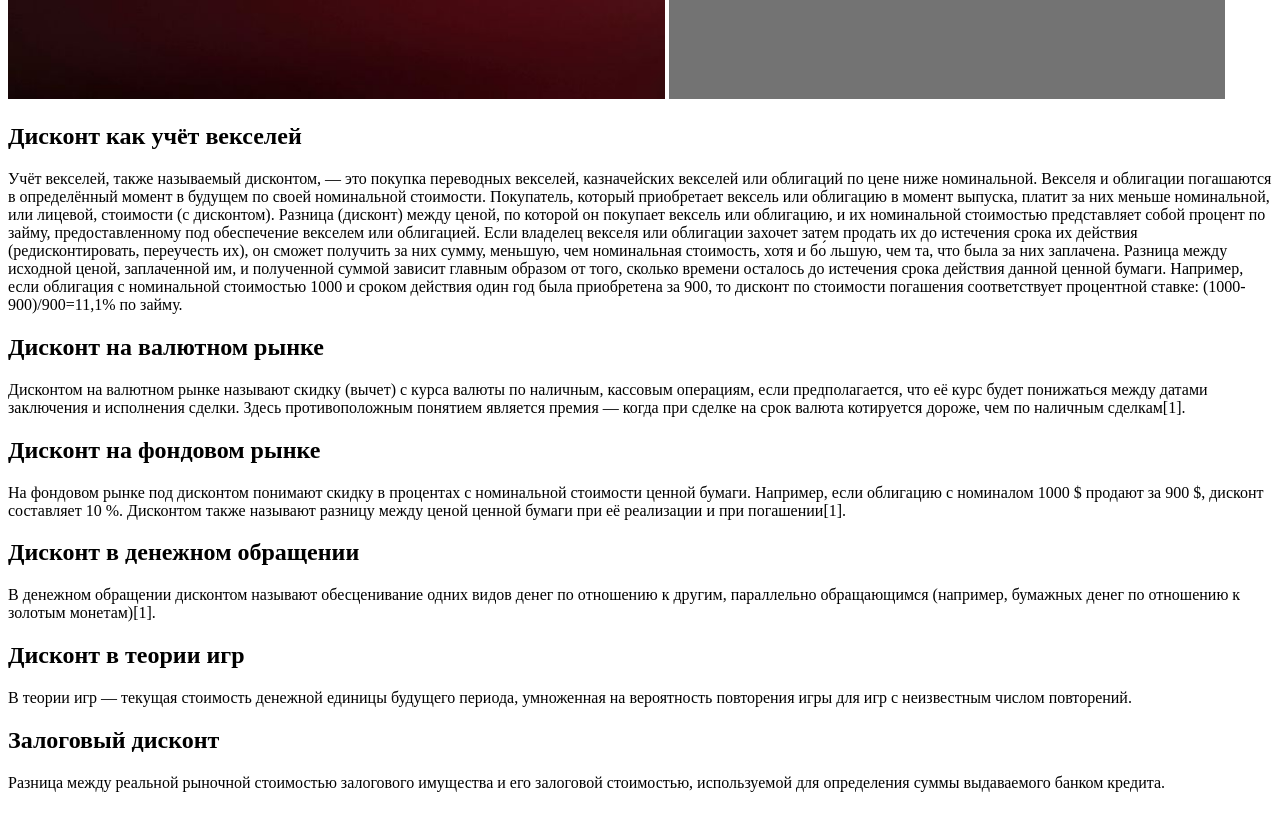
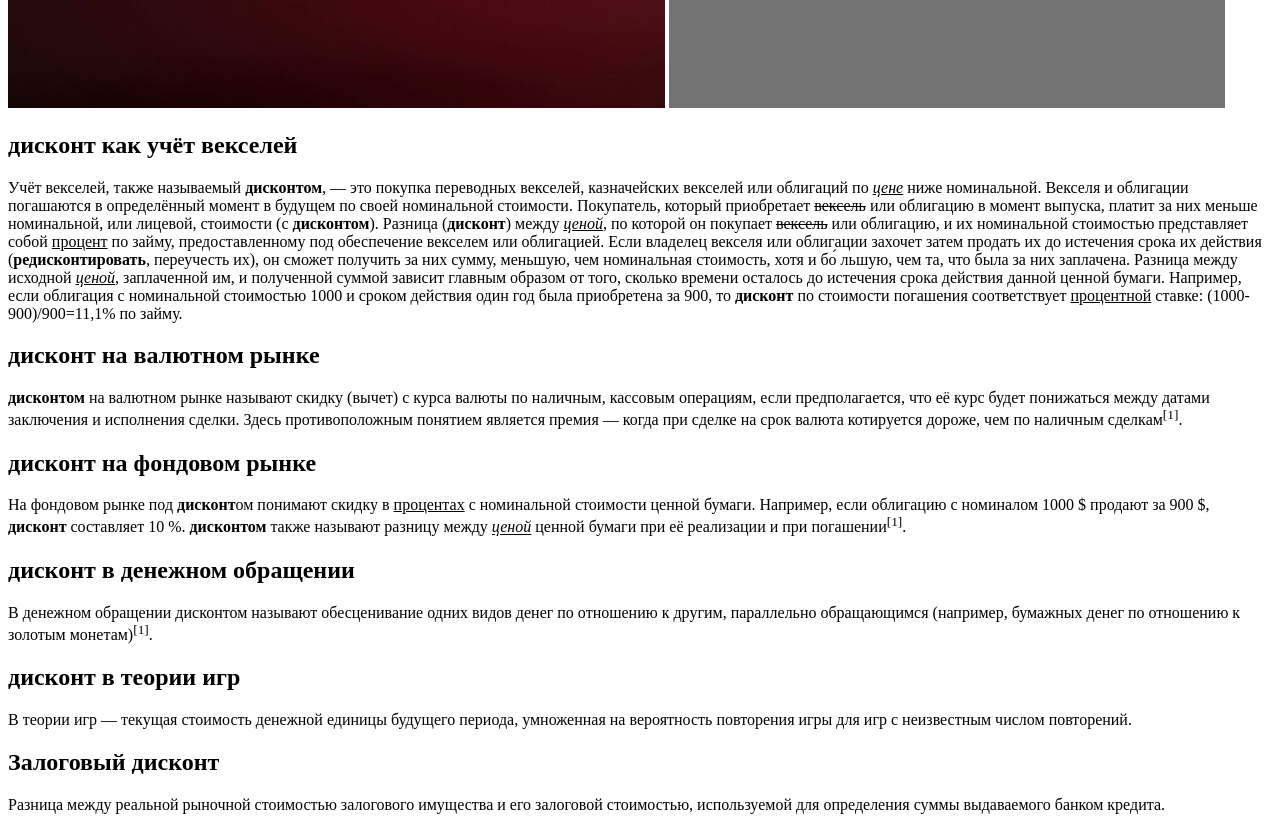
Before and after one commit to ErmolenkoArtem/web-front-labs, a plain HTML site: page discount.html in a window 1280 px wide. Shown: the part 1480-2310 px from the top of the page. Before the commit the page ends 2288 px from the top, so only its background shows below. Drawn offline with Linux system fonts and the light colour scheme.

Commit message:
Форматирование текста

```diff
--- a/discount.html
+++ b/discount.html
@@ -2,27 +2,27 @@
 <html>
     <head>
         <meta charset="UTF-8">
-        <title>Ермоленко Артём Эдуардович. Дисконт</title>
+        <title>Ермоленко Артём Эдуардович. <b>дисконт</b></title>
     </head>
 
     <body>
-        <h1>Дисконт</h1>
+        <h1><b>дисконт</b></h1>
         <p>
             <img src="discount3.jpg" height="300">
         </p>
 
         <p>
-            <b>Дисконт</b> (англ. <i>discount</i>) — <b>экономический термин</b>, в буквальном переводе
-            с английского означает <i>скидка</i>, <i>вычет</i>, <i>разница</i>[1]. В зависимости
+            <b><b>дисконт</b></b> (англ. <i>discount</i>) — <b>экономический термин</b>, в буквальном переводе
+            с английского означает <i><i>скидка</i></i>, <i>вычет</i>, <i>разница</i><sup>[1]</sup>. В зависимости
             от <b>контекста</b>, может принимать различные значения.
         </p>
 
-        <h2>Дисконт на товарном рынке</h2>
+        <h2><b>дисконт</b> на товарном рынке</h2>
 
         <p>
-            Скидка с объявленной прейскурантной цены товара или услуги, предоставляемая продавцом
-            потребителю во время распродажи[1]. Скидка может быть предложена при незамедлительной
-            оплате наличными (наличная скидка) либо при оптовой закупке (торговая скидка). Торговые
+            <i>скидка</i> с объявленной прейскурантной <i><u>цены</u></i> товара или услуги, предоставляемая продавцом
+            потребителю во время распродажи<sup>[1]</sup>. <i>скидка</i> может быть предложена при незамедлительной
+            оплате наличными (наличная <i>скидка</i>) либо при оптовой закупке (торговая <i>скидка</i>). Торговые
             скидки предоставляются для того, чтобы позволить продавцу увеличить объём продаж и,
             следовательно, достичь экономии от масштаба, или используются, как уловка, чтобы
             заручиться «верностью» клиента, или предо- ставляются по требованию крупного и влиятельного
@@ -34,51 +34,51 @@
             <img src="discount1.jpg" width="44%">
         </p>
         <p>
-            <h2>Дисконт как учёт векселей</h2>
+            <h2>дисконт как учёт векселей</h2>
         </p>
         <p>
-            Учёт векселей, также называемый дисконтом, — это покупка переводных векселей,
-            казначейских векселей или облигаций по цене ниже номинальной. Векселя и
+            Учёт векселей, также называемый <b>дисконтом</b>, — это покупка переводных векселей,
+            казначейских векселей или облигаций по <i><u>цене</u></i> ниже номинальной. Векселя и
             облигации погашаются в определённый момент в будущем по своей номинальной
-            стоимости. Покупатель, который приобретает вексель или облигацию в момент выпуска,
-            платит за них меньше номинальной, или лицевой, стоимости (с дисконтом).
-            Разница (дисконт) между ценой, по которой он покупает вексель или облигацию,
-            и их номинальной стоимостью представляет собой процент по займу, предоставленному
+            стоимости. Покупатель, который приобретает <s>вексель</s> или облигацию в момент выпуска,
+            платит за них меньше номинальной, или лицевой, стоимости (с <b>дисконтом</b>).
+            Разница (<b>дисконт</b>) между <i><u>ценой</u></i>, по которой он покупает <s>вексель</s> или облигацию,
+            и их номинальной стоимостью представляет собой <u>процент</u> по займу, предоставленному
             под обеспечение векселем или облигацией. Если владелец векселя или облигации захочет
-            затем продать их до истечения срока их действия (редисконтировать, переучесть их),
+            затем продать их до истечения срока их действия (<b>редисконтировать</b>, переучесть их),
             он сможет получить за них сумму, меньшую, чем номинальная стоимость, хотя и бо́ льшую,
-            чем та, что была за них заплачена. Разница между исходной ценой, заплаченной им,
+            чем та, что была за них заплачена. Разница между исходной <i><u>ценой</u></i>, заплаченной им,
             и полученной суммой зависит главным образом от того, сколько времени осталось до истечения
             срока действия данной ценной бумаги. Например, если облигация с номинальной стоимостью 1000
-            и сроком действия один год была приобретена за 900, то дисконт по стоимости погашения
-            соответствует процентной ставке: (1000-900)/900=11,1% по займу.
+            и сроком действия один год была приобретена за 900, то <b>дисконт</b> по стоимости погашения
+            соответствует <u>процентной</u> ставке: (1000-900)/900=11,1% по займу.
         </p>
         <p>
-            <h2>Дисконт на валютном рынке</h2>
+            <h2>дисконт на валютном рынке</h2>
         </p>
         <P>
-            Дисконтом на валютном рынке называют скидку (вычет) с курса валюты по наличным, кассовым операциям,
+            <b>дисконтом</b> на валютном рынке называют скидку (вычет) с курса валюты по наличным, кассовым операциям,
             если предполагается, что её курс будет понижаться между датами заключения и исполнения сделки.
             Здесь противоположным понятием является премия — когда при сделке на срок валюта котируется дороже,
-            чем по наличным сделкам[1].
+            чем по наличным сделкам<sup>[1]</sup>.
         </P>
         <p>
-            <h2>Дисконт на фондовом рынке</h2>
+            <h2>дисконт на фондовом рынке</h2>
         </p>
         <p>
-            На фондовом рынке под дисконтом понимают скидку в процентах с номинальной стоимости ценной бумаги.
-            Например, если облигацию с номиналом 1000 $ продают за 900 $, дисконт составляет 10 %. Дисконтом
-            также называют разницу между ценой ценной бумаги при её реализации и при погашении[1].
+            На фондовом рынке под <b>дисконт</b>ом понимают скидку в <u>процентах</u> с номинальной стоимости ценной бумаги.
+            Например, если облигацию с номиналом 1000 $ продают за 900 $, <b>дисконт</b> составляет 10 %. <b>дисконтом</b>
+            также называют разницу между <i><u>ценой</u></i> ценной бумаги при её реализации и при погашении<sup>[1]</sup>.
         </p>
         <p>
-            <h2>Дисконт в денежном обращении</h2>
+            <h2>дисконт в денежном обращении</h2>
         </p>
         <p>
             В денежном обращении дисконтом называют обесценивание одних видов денег по отношению к другим,
-            параллельно обращающимся (например, бумажных денег по отношению к золотым монетам)[1].
+            параллельно обращающимся (например, бумажных денег по отношению к золотым монетам)<sup>[1]</sup>.
         </p>
         <p>
-            <h2>Дисконт в теории игр</h2>
+            <h2>дисконт в теории игр</h2>
         </p>
         <p>
             В теории игр — текущая стоимость денежной единицы будущего периода, умноженная на вероятность
```
